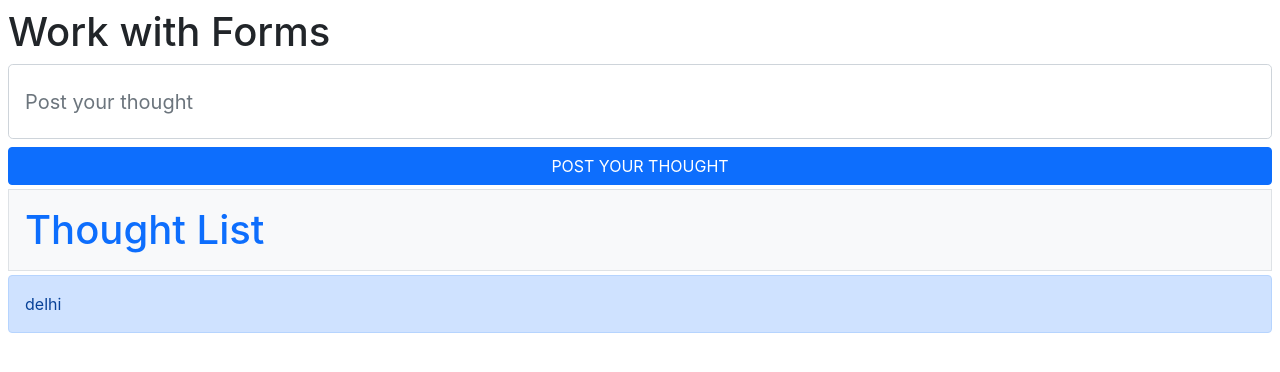
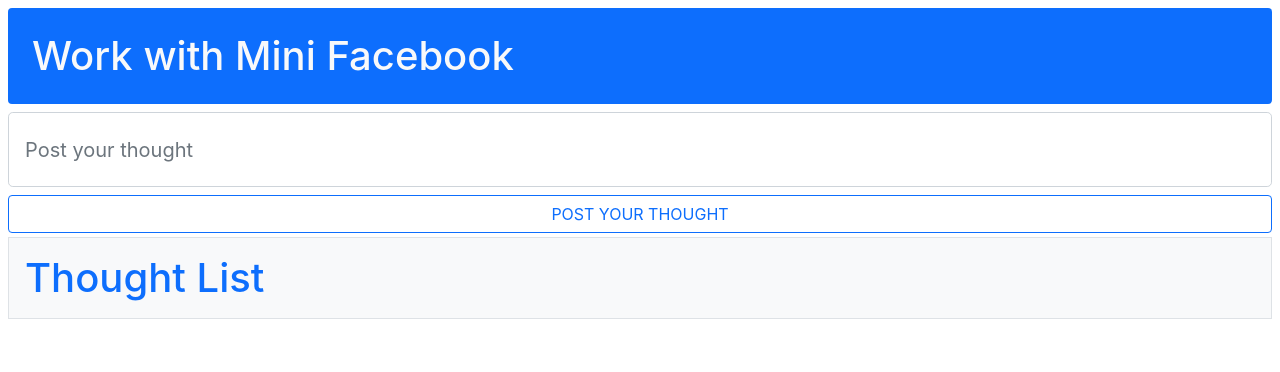
Before and after one commit to ratnadip-mondhe/day6_prooject, a React (Create React App) app: page / in a window 1280 px wide. Shown: the top 372 px of the page. Built offline with nearby package versions, Linux system fonts and the light colour scheme.

Commit message:
hellohellloo

```diff
--- a/src/App.js
+++ b/src/App.js
@@ -14,26 +14,45 @@ export default function App() {
 }
 
 function MyCompoenent() {
-  let [list, setList] = useState(["delhi"]);
+  let [list, setList] = useState([]);
+
+  // 1.
+  let [thought, setThought] = useState("");
 
   const postYourThought = () => {
-    const newlist = ["New Thought", ...list];
+    // const newlist = ["New Thought", ...list];
+    const newlist = [thought, ...list];
     setList(newlist);
+
+    // clear the input:thougth
+    setThought("");
+  };
+
+  // 4
+  const handleInputChange = (e) => {
+    console.log(e.target.value);
+
+    const newthought = e.target.value;
+    setThought(newthought);
   };
 
   return (
     <div className="m-2">
-      <h1>Work with Forms</h1>
+      <h1 className="bg-primary text-light p-4 rounded sticky-top">
+        Work with Mini Facebook
+      </h1>
 
       <input
         type="text"
         className="form-control form-control-lg my-2"
         style={{ height: 75 }}
         placeholder="Post your thought"
+        value={thought} // 2.
+        onChange={handleInputChange} // 3
       />
       <input
         type="button"
-        className="btn btn-primary w-100"
+        className="btn  btn-outline-primary w-100"
         value="POST YOUR THOUGHT"
         onClick={postYourThought}
       />
```
